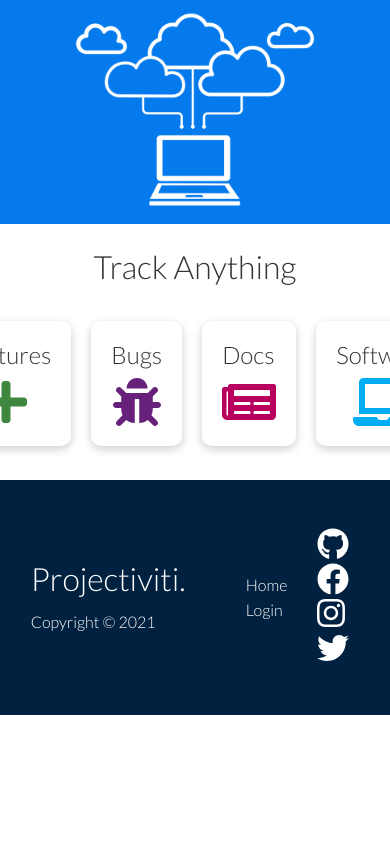
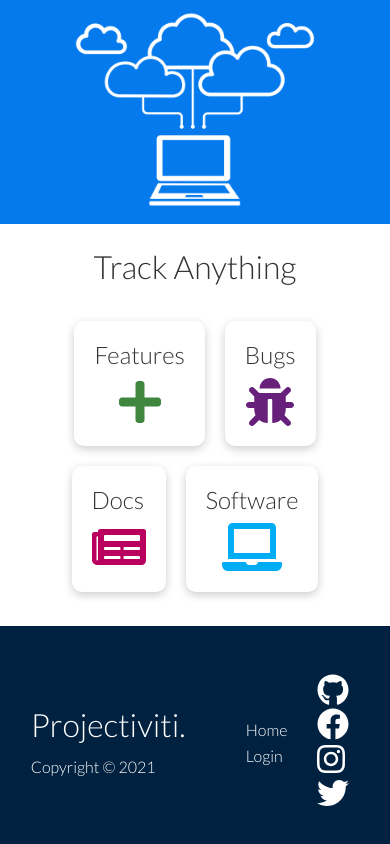
Before and after one commit to Brett-MK/ProjectTracker-Client, a React (Create React App) app: page / in a window 390 px wide. Shown: the part 1819-2663 px from the top of the page. Before the commit the page ends 2534 px from the top, so only its background shows below. Built offline with nearby package versions, Linux system fonts and the light colour scheme; no server answers.

Commit message:
fixing mobile view

```diff
--- a/src/components/Home/home.css
+++ b/src/components/Home/home.css
@@ -190,7 +190,7 @@ pre {
 }
 
 /* Languages */
-.languages .flex {
+.languages .flex-home {
   flex-wrap: wrap;
 }
 
```
